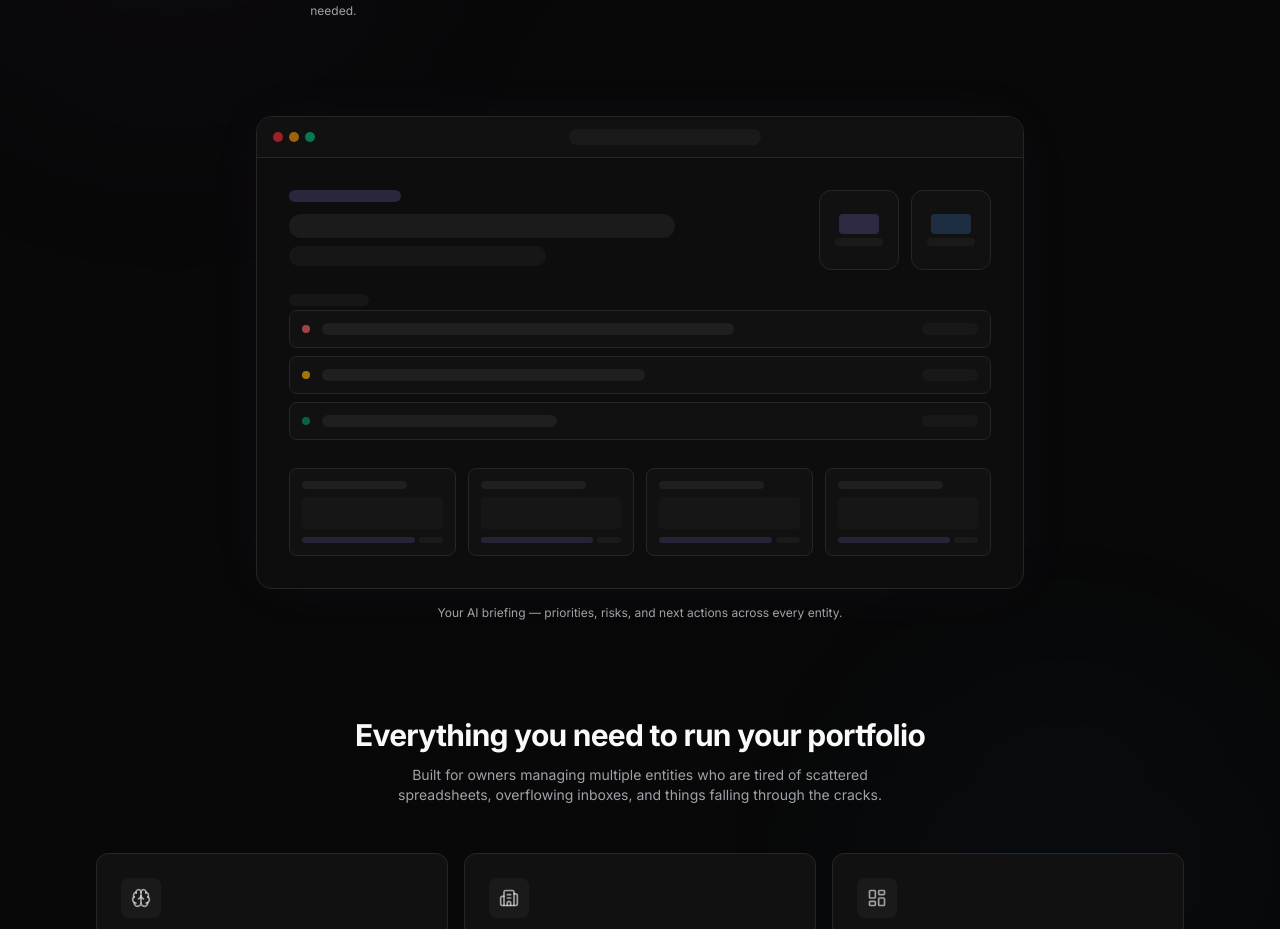
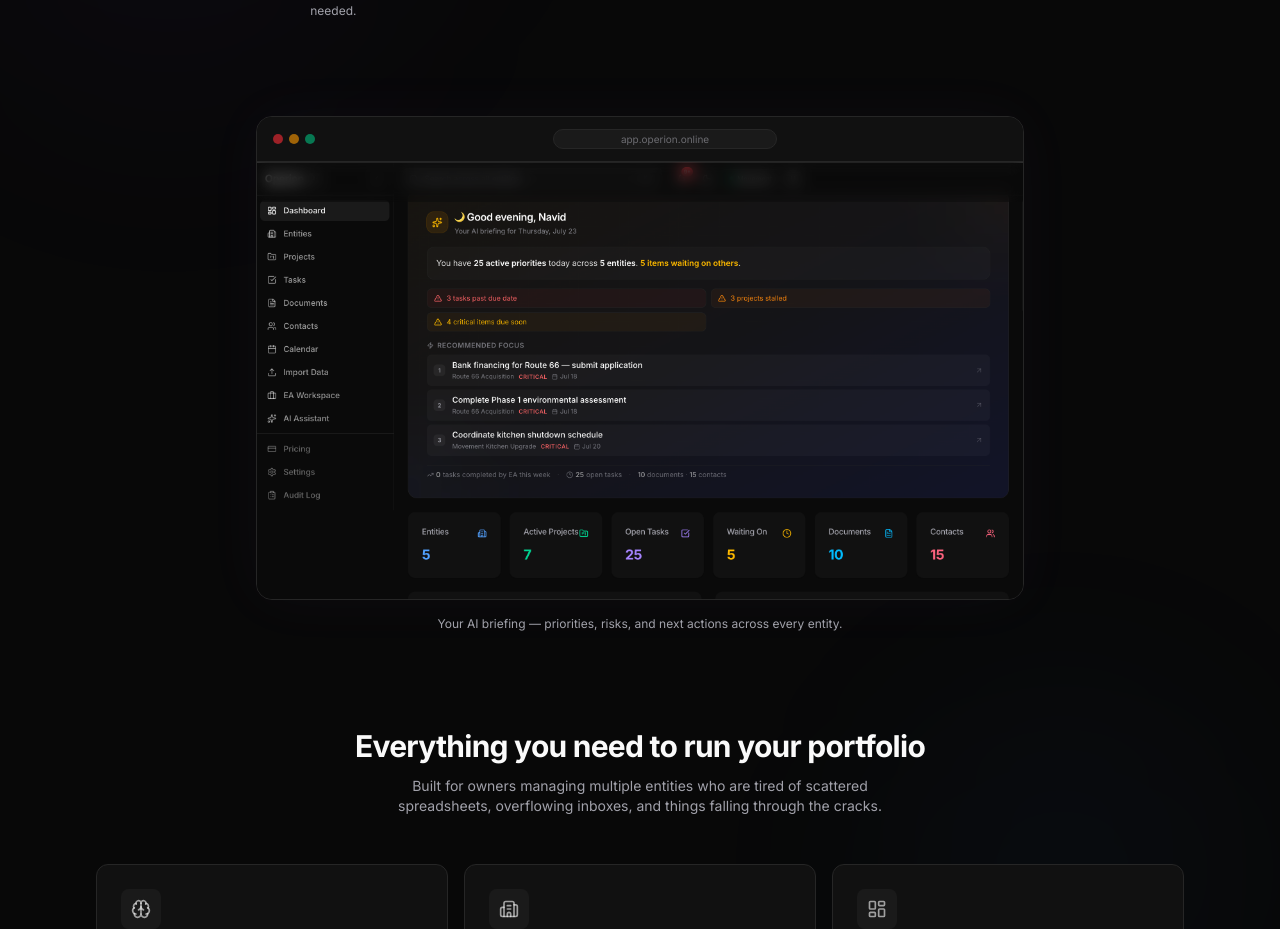
Before and after one commit to candrus43/Operion, a Next.js app: page / in a window 1280 px wide. Shown: the part 1243-2172 px from the top of the page. Built offline with nearby package versions, Linux system fonts and the light colour scheme.

Commit message:
Replace dashboard mockup with real screenshot

```diff
--- a/src/app/page.tsx
+++ b/src/app/page.tsx
@@ -271,83 +271,31 @@ export default function LandingPage() {
           <section className="mx-auto max-w-6xl px-4 pb-16 sm:px-6 sm:pb-24 lg:px-8">
             <div className="mx-auto max-w-3xl">
               <div className="rounded-2xl border border-white/[0.06] bg-[#0d0d0d] overflow-hidden shadow-[0_0_60px_rgba(168,139,250,0.04)]">
-                {/* Mock browser chrome */}
+                {/* Browser chrome */}
                 <div className="flex items-center gap-2 px-4 py-3 bg-[#111111] border-b border-white/[0.04]">
-                  <div className="flex gap-1.5">
+                  <div className="flex gap-1.5 shrink-0">
                     <div className="w-2.5 h-2.5 rounded-full bg-red-500/60" />
                     <div className="w-2.5 h-2.5 rounded-full bg-amber-500/60" />
                     <div className="w-2.5 h-2.5 rounded-full bg-emerald-500/60" />
                   </div>
                   <div className="flex-1 flex justify-center">
-                    <div className="w-48 h-4 rounded-full bg-white/[0.04]" />
+                    <div className="w-56 h-5 rounded-full bg-[#1a1a1a] border border-white/[0.05] flex items-center justify-center">
+                      <span className="text-[10px] text-muted-foreground/60">
+                        app.operion.online
+                      </span>
+                    </div>
                   </div>
                 </div>
 
-                {/* Mock dashboard content */}
-                <div className="p-5 sm:p-8 space-y-5">
-                  {/* Top row: briefing + stats */}
-                  <div className="flex items-start gap-4 mb-6">
-                    <div className="flex-1">
-                      <div className="h-3 w-28 rounded-full bg-violet-400/20 mb-3" />
-                      <div className="h-6 w-3/4 rounded-full bg-white/[0.06] mb-2" />
-                      <div className="h-5 w-1/2 rounded-full bg-white/[0.04]" />
-                    </div>
-                    <div className="hidden sm:flex gap-3">
-                      <div className="w-20 h-20 rounded-xl bg-[#111111] border border-white/[0.04] flex flex-col items-center justify-center">
-                        <div className="h-5 w-10 rounded bg-violet-400/20 mb-1" />
-                        <div className="h-2 w-12 rounded bg-white/[0.04]" />
-                      </div>
-                      <div className="w-20 h-20 rounded-xl bg-[#111111] border border-white/[0.04] flex flex-col items-center justify-center">
-                        <div className="h-5 w-10 rounded bg-blue-400/20 mb-1" />
-                        <div className="h-2 w-12 rounded bg-white/[0.04]" />
-                      </div>
-                    </div>
-                  </div>
-
-                  {/* Priority items */}
-                  <div className="space-y-2">
-                    <div className="h-3 w-20 rounded-full bg-white/[0.04] mb-1" />
-                    {[1, 2, 3].map((i) => (
-                      <div
-                        key={i}
-                        className="flex items-center gap-3 p-3 rounded-lg bg-[#111111] border border-white/[0.03]"
-                      >
-                        <div
-                          className={`w-2 h-2 rounded-full ${
-                            i === 1
-                              ? "bg-red-400/60"
-                              : i === 2
-                                ? "bg-amber-400/60"
-                                : "bg-emerald-400/40"
-                          }`}
-                        />
-                        <div className="flex-1">
-                          <div
-                            className="h-3 rounded-full bg-white/[0.06]"
-                            style={{ width: `${85 - i * 15}%` }}
-                          />
-                        </div>
-                        <div className="h-3 w-14 rounded-full bg-white/[0.03]" />
-                      </div>
-                    ))}
-                  </div>
-
-                  {/* Entity cards row */}
-                  <div className="grid grid-cols-4 gap-3 pt-2">
-                    {[...Array(4)].map((_, i) => (
-                      <div
-                        key={i}
-                        className="rounded-lg bg-[#111111] border border-white/[0.03] p-3 space-y-2"
-                      >
-                        <div className="h-2 w-3/4 rounded-full bg-white/[0.06]" />
-                        <div className="h-8 w-full rounded bg-white/[0.02]" />
-                        <div className="flex gap-1">
-                          <div className="h-1.5 flex-1 rounded-full bg-violet-400/15" />
-                          <div className="h-1.5 w-6 rounded-full bg-white/[0.04]" />
-                        </div>
-                      </div>
-                    ))}
-                  </div>
+                {/* Screenshot with blur overlay */}
+                <div className="relative">
+                  <img
+                    src="/dashboard-preview.png"
+                    alt="Operion Dashboard"
+                    className="w-full"
+                  />
+                  {/* Blur overlay to obscure top bar branding */}
+                  <div className="absolute top-0 left-0 right-0 h-[40px] backdrop-blur-[8px] bg-[#0d0d0d]/30" />
                 </div>
               </div>
               <p className="text-center text-xs text-muted-foreground mt-4">
```
Also changed, not shown: public/dashboard-preview.png (added).
